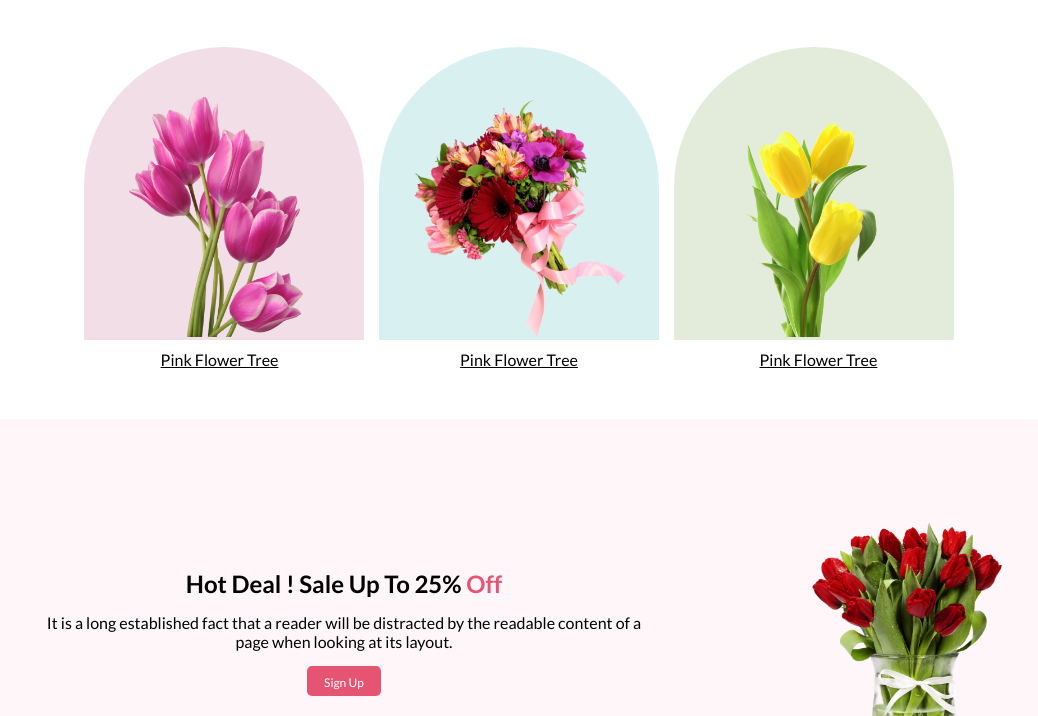
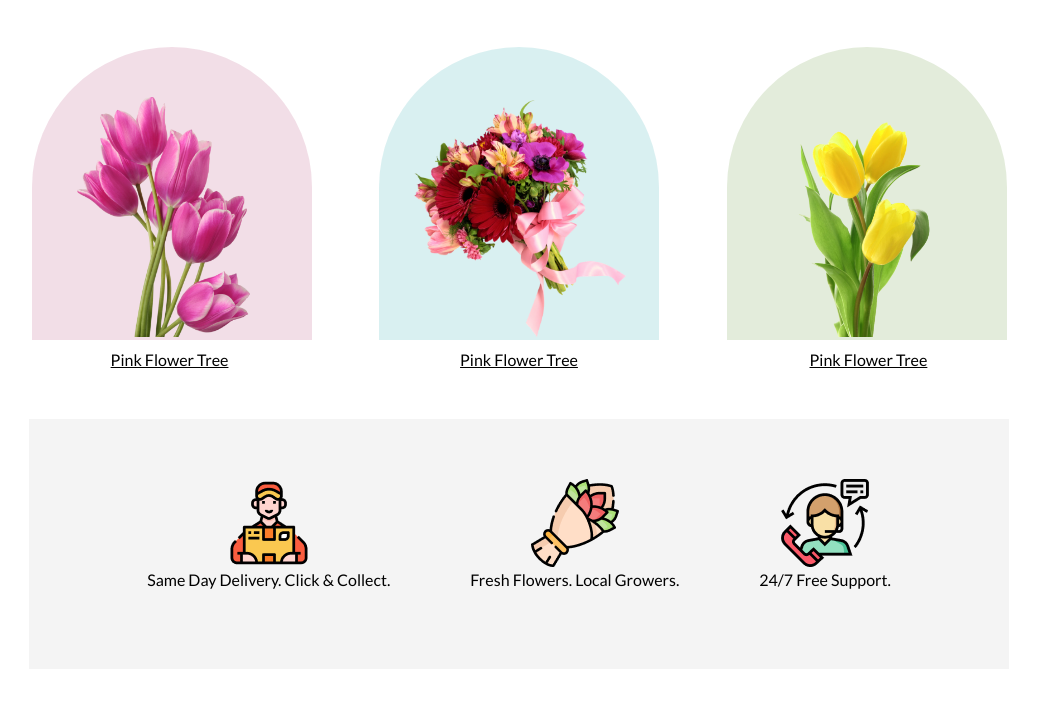
Before and after one commit to Nooralammazumder/flower-shop-assignment, a plain HTML site: page index.html in a window 1280 px wide. Shown: the part 664-1380 px from the top of the page, without its empty margins (121-1159 px from the left). Drawn offline with Linux system fonts and the light colour scheme.

Commit message:
done assignment

```diff
--- a/index.html
+++ b/index.html
@@ -55,6 +55,23 @@
           <p>Pink Flower Tree</p>
           <p>Pink Flower Tree</p>
           <p>Pink Flower Tree</p>
+        </div>
+      </section>
+
+      <section class="faw-sec">
+        <div class="faw-cls">
+            <div>
+                <img src="images/group-1.png" alt="">
+                <p>Same Day Delivery. Click & Collect.</p>
+            </div>
+            <div>
+              <img src="images/group-2.png" alt="">
+              <p>Fresh Flowers. Local Growers.</p>
+            </div>
+            <div>
+              <img src="images/group-3.png" alt="">
+              <p>24/7 Free Support.</p>
+            </div>
         </div>
       </section>
 
--- a/style.css
+++ b/style.css
@@ -7,8 +7,9 @@
 .btn-primary {
   background: #e55473;
   color: white;
+  align-items: center;
   padding: 9px 17px;
-  height: 30px;
+  height: 33px;
   border-radius: 5px;
   font-size: 12px;
   border: none;
@@ -38,7 +39,7 @@
   height: 400px;
   padding: 50px 0 0 50px;
 }
-/* featured are */
+/* featured sec */
 .feature-text {
   text-align: center;
   width: 400px;
@@ -58,7 +59,8 @@
 }
 .fea-flower {
   display: flex;
-  justify-content: center;
+  justify-content: space-evenly;
+  padding: 0 100px;
   align-items: center;
 }
 .flower-div1 {
@@ -71,7 +73,7 @@
 }
 .pink-div img {
   height: 240px;
-  padding: 50px 30px 0 30px;
+  padding: 50px 20px 0 30px;
 }
 .sky-div {
   background: rgba(5, 151, 160, 0.15);
@@ -95,11 +97,28 @@
   display: flex;
   justify-content: space-evenly;
   margin-top: 10px;
-  padding: 0 100px;
+
   text-decoration: underline;
 }
 .featured-sec {
   margin-bottom: 50px;
+}
+/* Faw sec */
+.faw-sec{
+  height: 250px;
+  background: rgba(39, 39, 39, 0.05);
+}
+.faw-cls {
+  display: flex;
+  text-align: center;
+  gap: 5rem;
+  padding: 60px 0;
+}
+.faw-sec> .faw-cls{
+  justify-content: center;
+}
+.faw-sec> .faw-cls >div{
+  align-items: center;
 }
 /* hot deal section */
 .hot-deal-sec {
@@ -120,11 +139,12 @@
 .hot-img img {
   width: 200px;
   height: 250px;
-  padding: 100px 150px 100px 0;
+  padding: 80px 150px 100px 0;
 }
 /* insta area */
 .insta-sec,
-.deals-sec {
+.deals-sec,
+.faw-sec {
   margin: 0 150px 100px;
 }
 .insta-text {
```
